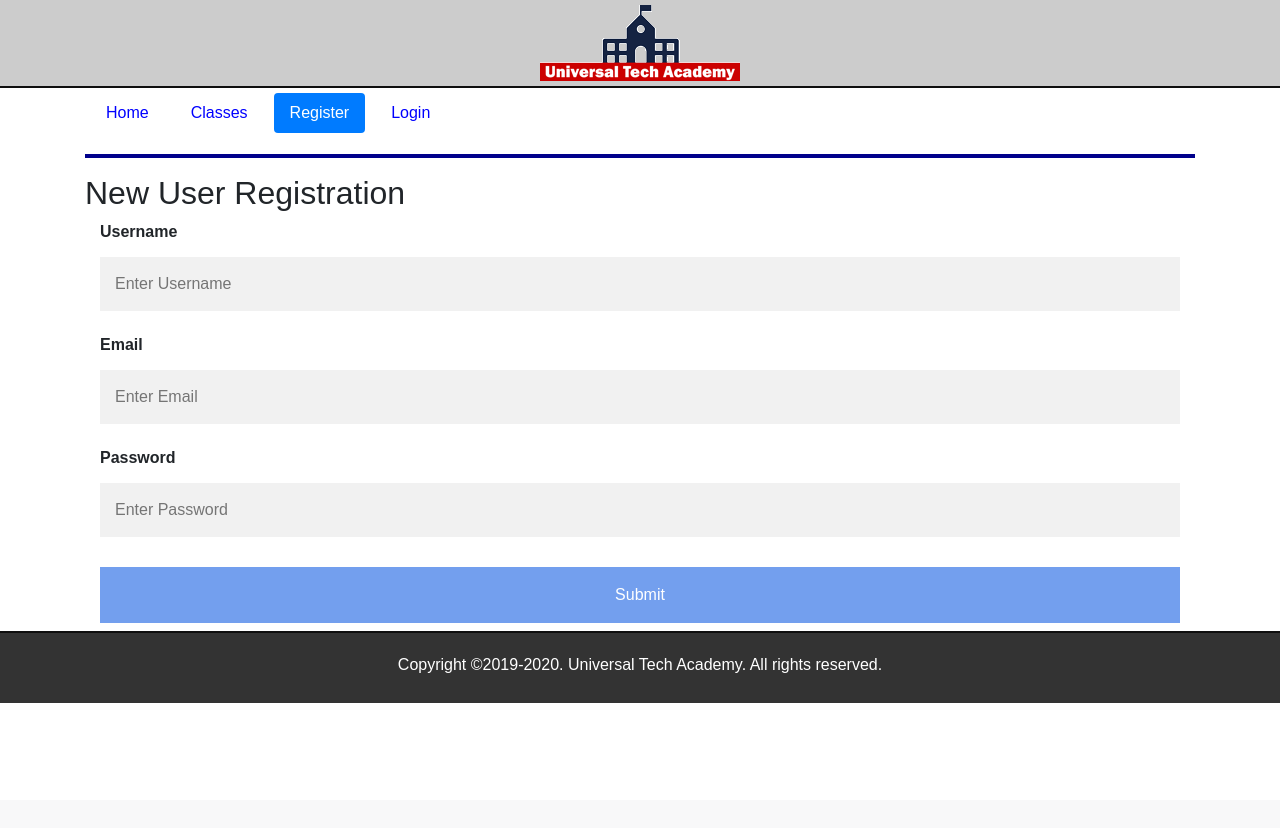
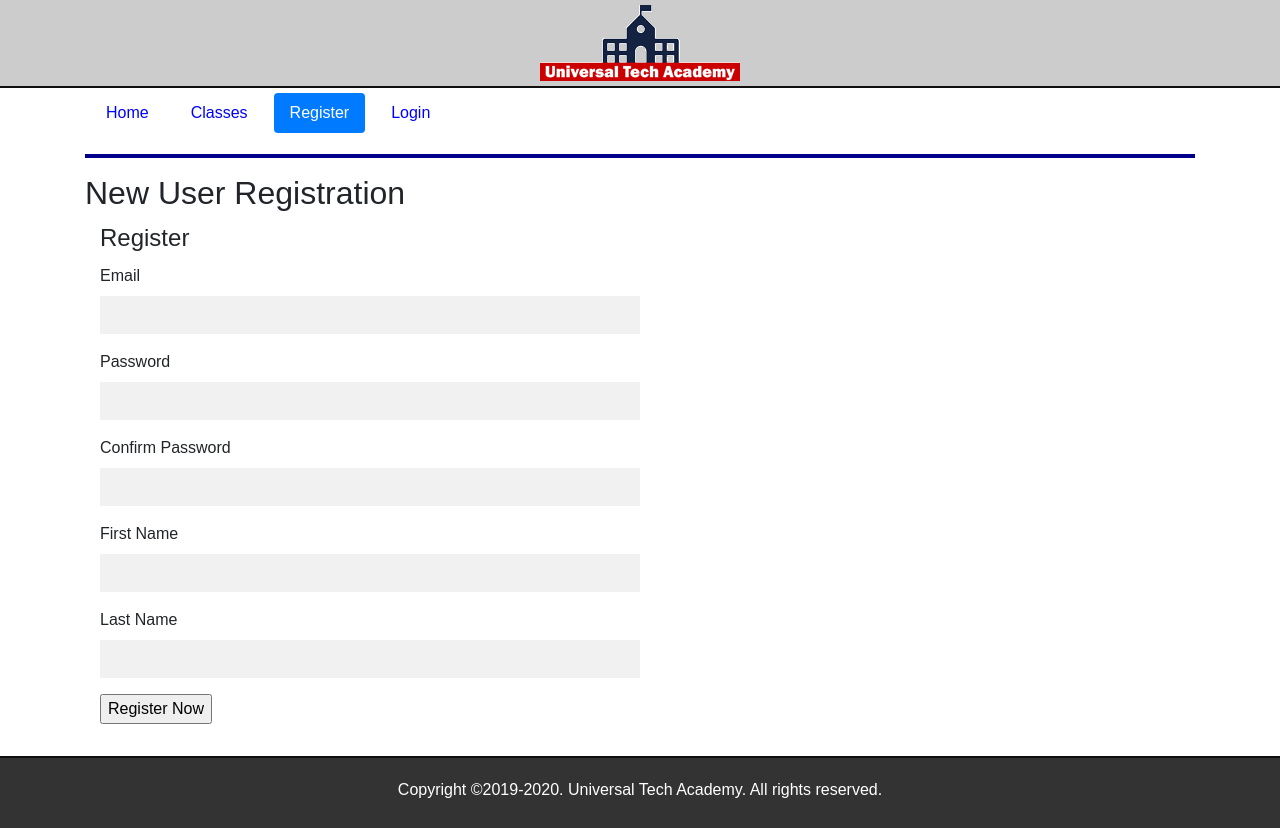
Before and after one commit to Atul-Bhatt/Flask-Project, a Flask app: page /register in a window 1280 px wide. Before the commit the page ends 703 px from the top, so only its background shows below. Run offline with Flask 2, Linux system fonts and the light colour scheme; parts of the project's set-up code (start-up, migrations or seed data) failed here and were passed over; some libraries are stand-ins or nearby versions.

Commit message:
Form validation.

```diff
--- a/application/forms.py
+++ b/application/forms.py
@@ -1,20 +1,31 @@
-from flask_wtf import FlaskForms
+from flask_wtf import FlaskForm
 from wtforms import StringField, SubmitField, BooleanField, PasswordField
-from wtforms.validators import DataRequired
+from wtforms.validators import DataRequired, Email, Length, EqualTo, ValidationError
+from application.models import User
 
 
-class LoginForm(FlaskForms):
-    email = StringField("Email", validators=[DataRequired()])
-    password = StringField("Password", validators=[DataRequired()])
+class LoginForm(FlaskForm):
+    email = StringField("Email", validators=[DataRequired(), Email()])
+    password = StringField("Password", validators=[
+                           DataRequired(), Length(min=6, max=15)])
     remember_me = BooleanField("Remember Me", validators=[DataRequired()])
     submit = SubmitField("Login")
 
 
-class RegisterForm(FlaskForms):
-    email = StringField("Email", validators=[DataRequired()])
-    password = StringField("Password", validators=[DataRequired()])
+class RegisterForm(FlaskForm):
+    email = StringField("Email", validators=[DataRequired(), Email()])
+    password = StringField("Password", validators=[
+                           DataRequired(), Length(min=6, max=15)])
     password_confirm = StringField(
-        "Confirm Password", validators=[DataRequired()])
-    first_name = StringField("First Name", validators=[DataRequired()])
-    last_name = StringField("Last Name", validators=[DataRequired()])
+        "Confirm Password", validators=[DataRequired(), Length(min=6, max=15), EqualTo('password')])
+    first_name = StringField("First Name", validators=[
+                             DataRequired(), Length(min=2, max=55)])
+    last_name = StringField("Last Name", validators=[
+                            DataRequired(), Length(min=2, max=55)])
     submit = SubmitField("Register Now")
+
+    def validate_email(self, email):
+        user = User.objects(email=email.data).first()
+        if user:
+            raise ValidationError(
+                "Email is already in use. Please try a different one.")
--- a/application/routes.py
+++ b/application/routes.py
@@ -1,5 +1,5 @@
 from application import app, db
-from flask import render_template, request, Response, json
+from flask import render_template, request, Response, json, redirect, flash
 from application.models import User, Course, Enrollment
 from application.forms import LoginForm, RegisterForm
 
@@ -23,12 +23,19 @@ def index():
 @app.route("/login", methods=['GET', 'POST'])
 def login():
     form = LoginForm()
+    if form.validate_on_submit():
+        if request.form.get("email") == "test@uta.com":
+            flash("You are successfully logged in!", "success")
+            return redirect("/index")
+        else:
+            flash("Sorry, something went wrong.", "danger")
     return render_template("login.html", title='Login', form=form, login=True)
 
 
 @app.route("/register")
 def register():
-    return render_template("register.html", register=True)
+    form = RegisterForm()
+    return render_template("register.html", title='Register', form=form, register=True)
 
 
 @app.route("/courses")
--- a/application/static/css/main.css
+++ b/application/static/css/main.css
@@ -44,9 +44,9 @@ hr {
 
 input[type="text"],
 input[type="password"] {
-  width: 100%;
-  padding: 15px;
-  margin: 5px 0 22px 0;
+  width: 50%;
+  padding: 7px;
+  /* margin: 5px 0 22px 0; */
   display: inline-block;
   border: none;
   background: #f1f1f1;
@@ -99,3 +99,7 @@ footer {
 .btn-submit:hover {
   opacity: 1;
 }
+
+.error-message {
+  color: red;
+}
--- a/application/templates/layout.html
+++ b/application/templates/layout.html
@@ -15,8 +15,19 @@
 
     {% include "includes/nav.html" %}
 
+    {% with messages = get_flashed_messages(with_categories=true) %}
+        {% if messages %}
+            {% for category, message in messages %}
+                <div class="alert alert-{{category}}">
+                    <p>
+                        {{ message }}
+                    </p>
+                </div>
+            {% endfor %}
+        {% endif %}
+    {% endwith %}
+
     {% block content %}
-
     {% endblock %}
 
 </div>
--- a/application/templates/register.html
+++ b/application/templates/register.html
@@ -5,17 +5,49 @@
     <h2>New User Registration</h2>
 
     <div class="container">
-        <form name="register" action="register.php" method="get">
-            <label for="username"><b>Username</b></label>
-            <input type="text" placeholder="Enter Username" name="username" required>
-            <br>
-            <label for="email"><b>Email</b></label>
-            <input type="text" placeholder="Enter Email" name="email" required>
-            <br>
-            <label for="password"><b>Password</b></label>
-            <input type="password" placeholder="Enter Password" name="password" required>
-            <br class="clear">
-            <input class="btn-submit" type="submit" name="submit">
+        <form name="register" action="register.php" method="post">
+            <fieldset class="form-group">
+                <legend>{{title}}</legend>
+            {{ form.hidden_tag() }}
+            <p>
+                {{ form.email.label }} <br>
+                {{ form.email(size=35) }}
+                {% for error in form.email.errors %}
+                    <span class="error-message">{{ error }}</span>
+                {% endfor %}
+            </p>
+            <p>
+                {{ form.password.label }} <br>
+                {{ form.password(size=15) }}
+                {% for error in form.password.errors %}
+                    <span class="error-message">{{ error }}</span>
+                {% endfor %}
+            </p>
+            <p>
+                {{ form.password_confirm.label }} <br>
+                {{ form.password_confirm(size=15) }}
+                {% for error in form.password_confirm.errors %}
+                    <span class="error-message">{{ error }}</span>
+                {% endfor %}
+            </p>
+            <p>
+                {{ form.first_name.label }} <br>
+                {{ form.first_name(size=15) }}
+                {% for error in form.first_name.errors %}
+                    <span class="error-message">{{ error }}</span>
+                {% endfor %}
+            </p>
+            <p>
+                {{ form.last_name.label }} <br>
+                {{ form.last_name(size=15) }}
+                {% for error in form.last_name.errors %}
+                    <span class="error-message">{{ error }}</span>
+                {% endfor %}
+            </p>
+            <p>
+                {{ form.submit() }}
+            </p>
+            </fieldset>
         </form>
     </div>
     {% endblock %}
```
Also changed, not shown: application/models.py (+9 -2 lines), application/templates/login.html (+10 -3 lines), documentation.md (+15 -0 lines).
